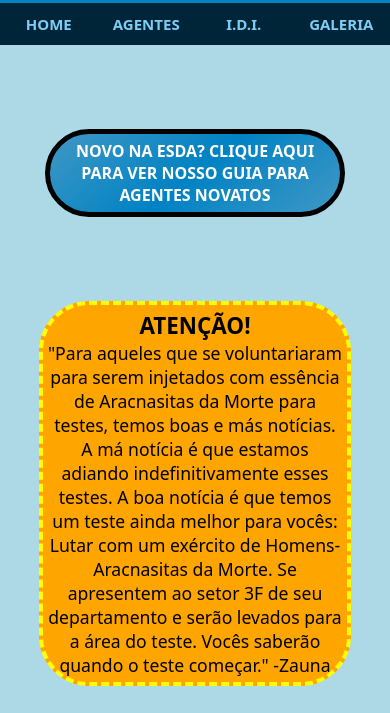
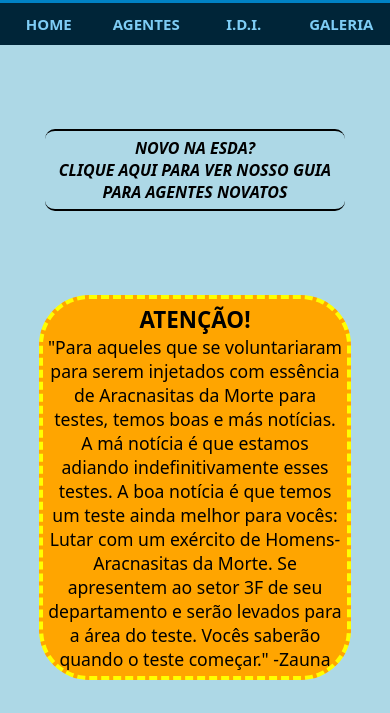
Before and after one commit to LucasBS4546/ESDA-2.0, a plain HTML site: page pag1.html in a window 390 px wide. Shown: the part 131-844 px from the top of the page. Drawn offline with Linux system fonts and the light colour scheme.

Commit message:
Add files via upload

```diff
--- a/pag1.html
+++ b/pag1.html
@@ -36,7 +36,7 @@
         <section id="secao1">
             <div>
                 <a href="">
-                    NOVO NA ESDA? CLIQUE AQUI PARA VER NOSSO GUIA PARA AGENTES NOVATOS
+                    NOVO NA ESDA?<br> CLIQUE AQUI PARA VER NOSSO GUIA PARA AGENTES NOVATOS
                 </a>
             </div>
         </section>
--- a/pag1_R0.css
+++ b/pag1_R0.css
@@ -46,6 +46,10 @@ main {
 
 #secao1 div a:hover {
     color: yellow;
+}
+
+#secao1 br {
+    display: none;
 }
 
 
--- a/pag1_R2.css
+++ b/pag1_R2.css
@@ -30,19 +30,21 @@
         display: flex;
         align-items: center;
         justify-content: center;
-        background: linear-gradient(320deg, #4098c4, #0082C4, #4098c4);
-        padding-inline: 4%;
+        background: none;
+        padding-inline: 0;
         padding-block: 2%;
-        border: 5px solid black;
-        border-radius: 50px;
+        border-block: 2px solid black;
+        border-inline: none;
+        border-radius: 10px;
         height: 100%;
     }
 
     #secao1 div a {
         text-decoration: none;
-        color: white;
+        color: black;
         font-weight: 600;
         font-size: 100%;
+        font-style: italic;
         text-align: center;
     }
 
@@ -50,6 +52,9 @@
         color: yellow;
     }
 
+    #secao1 br {
+        display: block;
+    }
 
 
     /*
```
